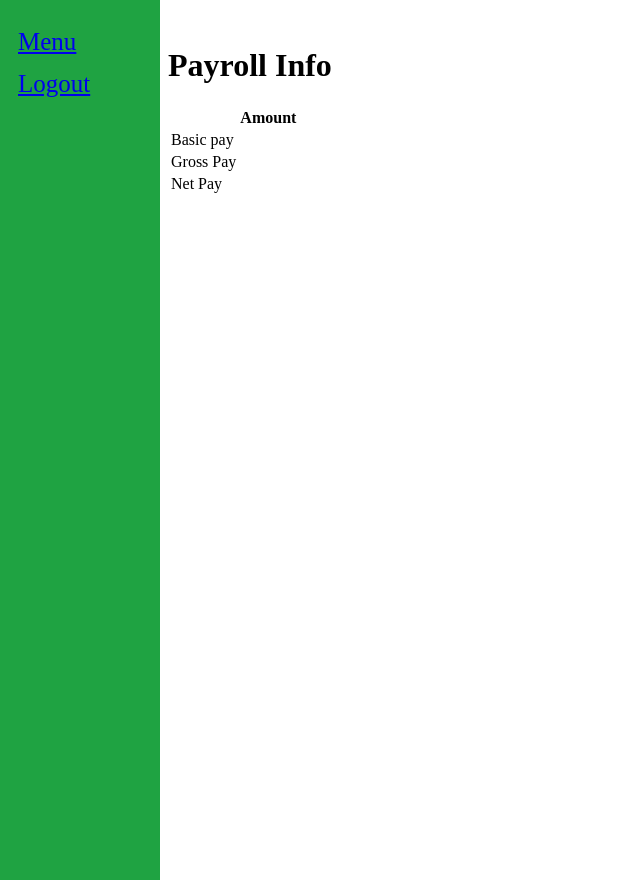
After one commit to zrta2480/Webdev_SA3, a PHP site: page /payroll.php?employeeID=1 in a window 1280 px wide. The commit adds this page. Shown: the whole page, without its empty margins (0-640 px from the left). Run offline with PHP 8.4, Linux system fonts and the light colour scheme; a user stored in the database is signed in.

Commit message:
Add files via upload
Needs fixes on edit page and calculations for the payroll details page

```diff
--- a/display.php
+++ b/display.php
@@ -30,7 +30,7 @@ if(!isset($_POST['enterSearch']) || isset($_POST['displayAll']))
             echo "<td>". $row['fldemployeetype'] ."</td>";
             echo "<td><a href='editemployee.php?employeeID=". $row['fldindex'] ."'>Edit</a> </td>"; //edit link
             echo "<td><a href='deleteemployee.php?employeeID=". $row['fldindex'] ."'>Delete</a> </td>"; //delete link
-            echo "<td> </td>"; //payroll link
+            echo "<td><a href='payroll.php?employeeID=". $row['fldindex'] ."'>Payroll</a> </td>"; //payroll link
             echo "</tr>";
         }
     }
@@ -75,7 +75,7 @@ elseif(isset($_POST['enterSearch']))
             echo "<td>". $search_row['fldemployeetype'] ."</td>";
             echo "<td><a href='editemployee.php?employeeID=". $search_row['fldindex'] ."'>Edit</a>  </td>"; //edit link
             echo "<td><a href='deleteemployee.php?employeeID=". $search_row['fldindex'] ."'>Delete</a> </td>"; //delete link
-            echo "<td> </td>"; //payroll link
+            echo "<td><a href='payroll.php?employeeID=". $row['fldindex'] ."'>Payroll</a> </td>"; //payroll link
             echo "</tr>";
         }
     }
--- /dev/null
+++ b/payroll.php
@@ -0,0 +1,58 @@
+<?php
+session_start();
+if(!isset($_SESSION['user']))
+{
+    header("Location: login.php");
+    exit();
+}
+?>
+
+<html>]
+    <head>
+        <link rel="stylesheet" href="sa3-stylesheet.css">
+    </head>
+
+    <body>
+        <div class="side-bar">
+            <table>
+                <tr>
+                    <td><a href="menu.php">Menu</a></td>
+                </tr>
+                <tr>
+                    <td><a href="login.php">Logout</a></td>
+                </tr>
+            </table>
+        </div>
+
+        <div class="main-body">
+            <div class="main-header">
+                <h1>Payroll Info</h1>
+            </div>
+
+            <?php
+                $selected_user = $_GET['employeeID'];
+            ?>
+
+            <div class="payroll-table">
+                <table>
+                    <tr>
+                        <th> </th>
+                        <th>Amount </th>
+                    </tr>
+                    <tr>
+                        <td>Basic pay</td>
+                        <td> </td>
+                    </tr>
+                    <tr>
+                        <td>Gross Pay</td>
+                        <td> </td>
+                    </tr>
+                    <tr>
+                        <td>Net Pay</td>
+                        <td> </td>
+                    </tr>
+                </table>
+            </div>
+        </div>
+    </body>
+</html>
```
